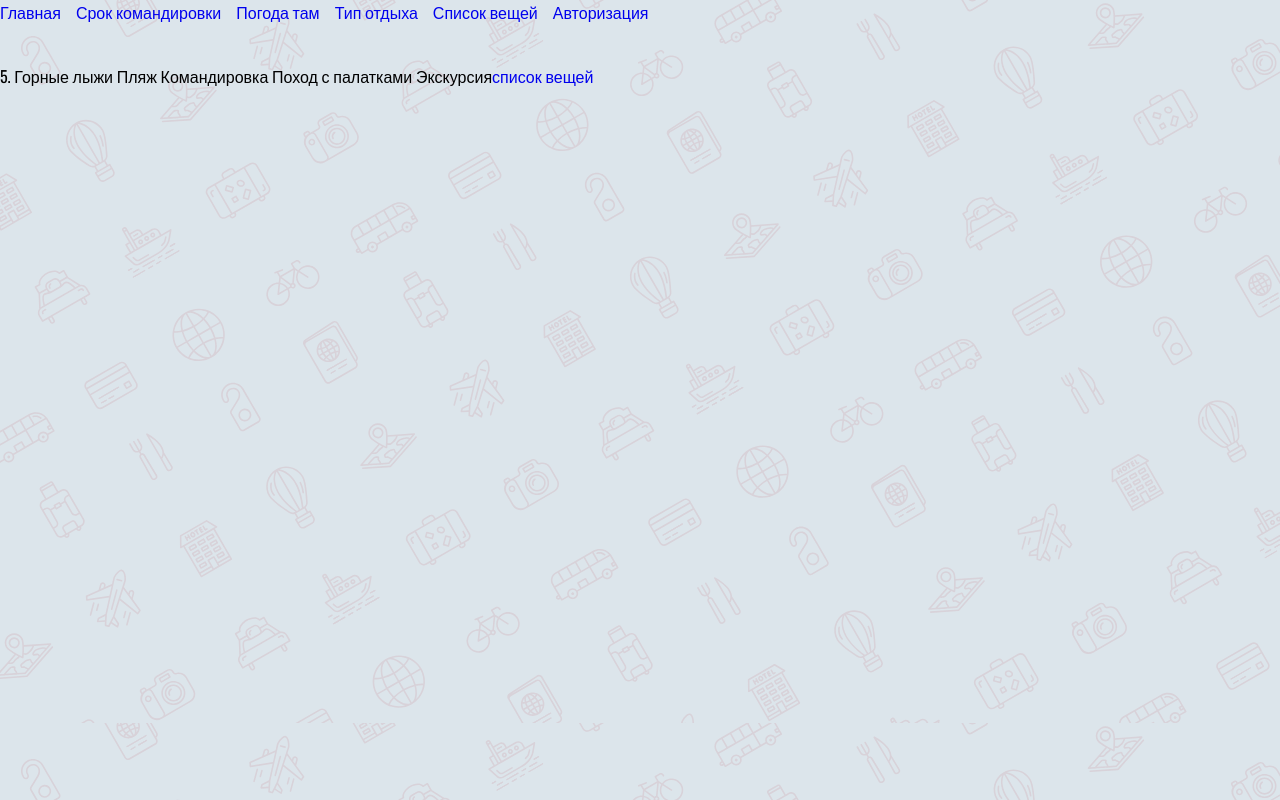
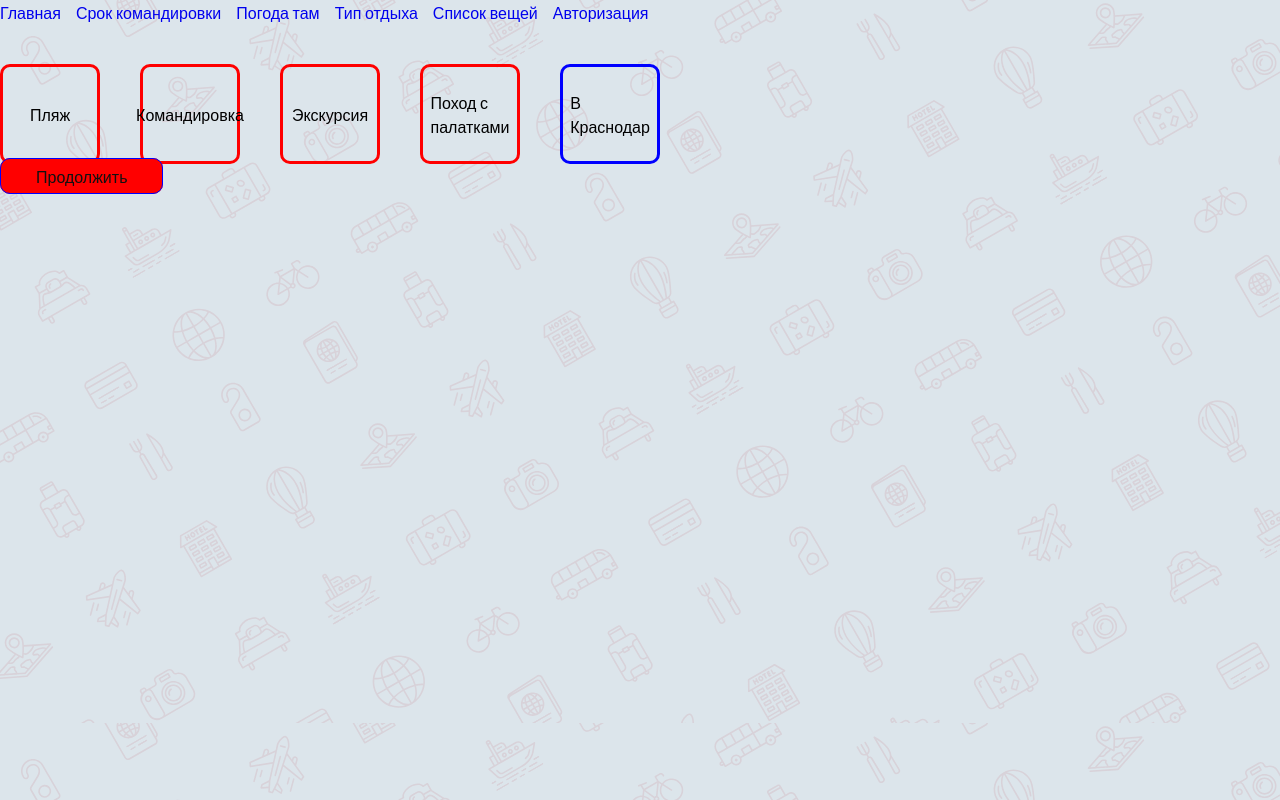
Before and after one commit to cossack-don/check-list-things, a React (Create React App) app: page /type-trip in a window 1280 px wide. Built offline with nearby package versions, Linux system fonts and the light colour scheme.

Commit message:
feat: added in step type trip - list cards

```diff
--- a/src/components/ListCards.tsx
+++ b/src/components/ListCards.tsx
@@ -14,7 +14,6 @@ interface Props {
 }
 
 export default function ListDays({ listData, defaultValue }: Props) {
-  // array-list-data, typeList, default value
   const [value, onChangeRadio] = usePickActiveCardRadio(defaultValue);
 
   const cards = listData.map((item) => {
--- a/src/pages/Season.tsx
+++ b/src/pages/Season.tsx
@@ -1,6 +1,5 @@
 import * as React from 'react';
-
-import { Link } from 'react-router-dom';
+import { Button } from '../../src/UI';
 
 import ListCards from '../../src/components/ListCards';
 
@@ -30,8 +29,9 @@ export default function Season() {
   return (
     <div>
       <ListCards listData={dataCards} defaultValue="spring" />
-      Season
-      <Link to="/type-trip">К типу отдыха</Link>
+      <Button toUrl="/type-trip" typeLink>
+        Продолжить
+      </Button>
     </div>
   );
 }
--- a/src/pages/TypeTrip.tsx
+++ b/src/pages/TypeTrip.tsx
@@ -1,10 +1,42 @@
 import * as React from 'react';
-import { Link } from 'react-router-dom';
+import { Button } from '../../src/UI';
+
+import ListCards from '../../src/components/ListCards';
+
+const dataCards = [
+  {
+    id: 1,
+    text: 'Пляж',
+    value: 'beach',
+  },
+  {
+    id: 2,
+    text: 'Командировка',
+    value: 'errand',
+  },
+  {
+    id: 3,
+    text: 'Экскурсия',
+    value: 'excursion',
+  },
+  {
+    id: 4,
+    text: 'Поход с палатками',
+    value: 'expedition',
+  },
+  {
+    id: 4,
+    text: 'В Краснодар',
+    value: 'krasnodar',
+  },
+];
 export default function TypeTrip() {
   return (
     <div>
-      5. Горные лыжи Пляж Командировка Поход с палатками Экскурсия
-      <Link to="/list-things">список вещей</Link>
+      <ListCards listData={dataCards} defaultValue="krasnodar" />
+      <Button toUrl="/list-things" typeLink>
+        Продолжить
+      </Button>
     </div>
   );
 }
```
